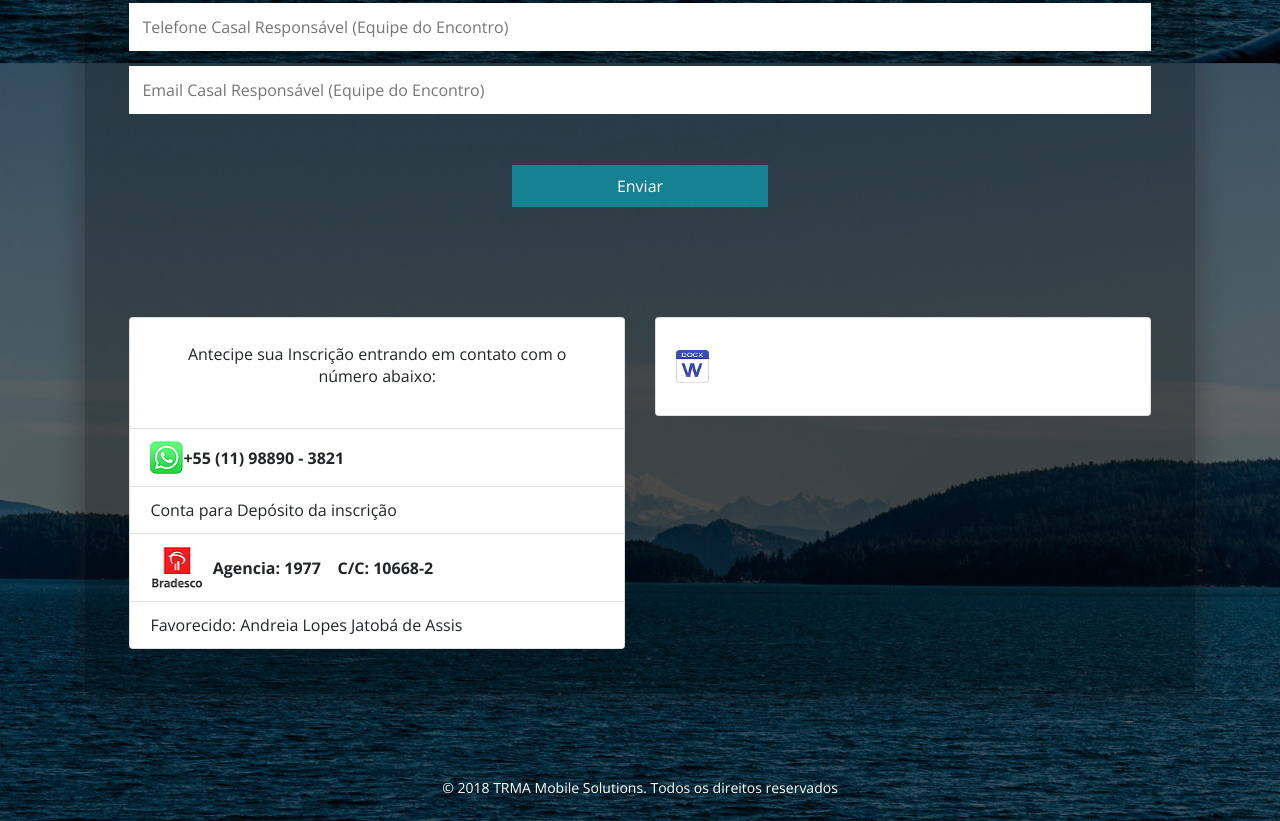
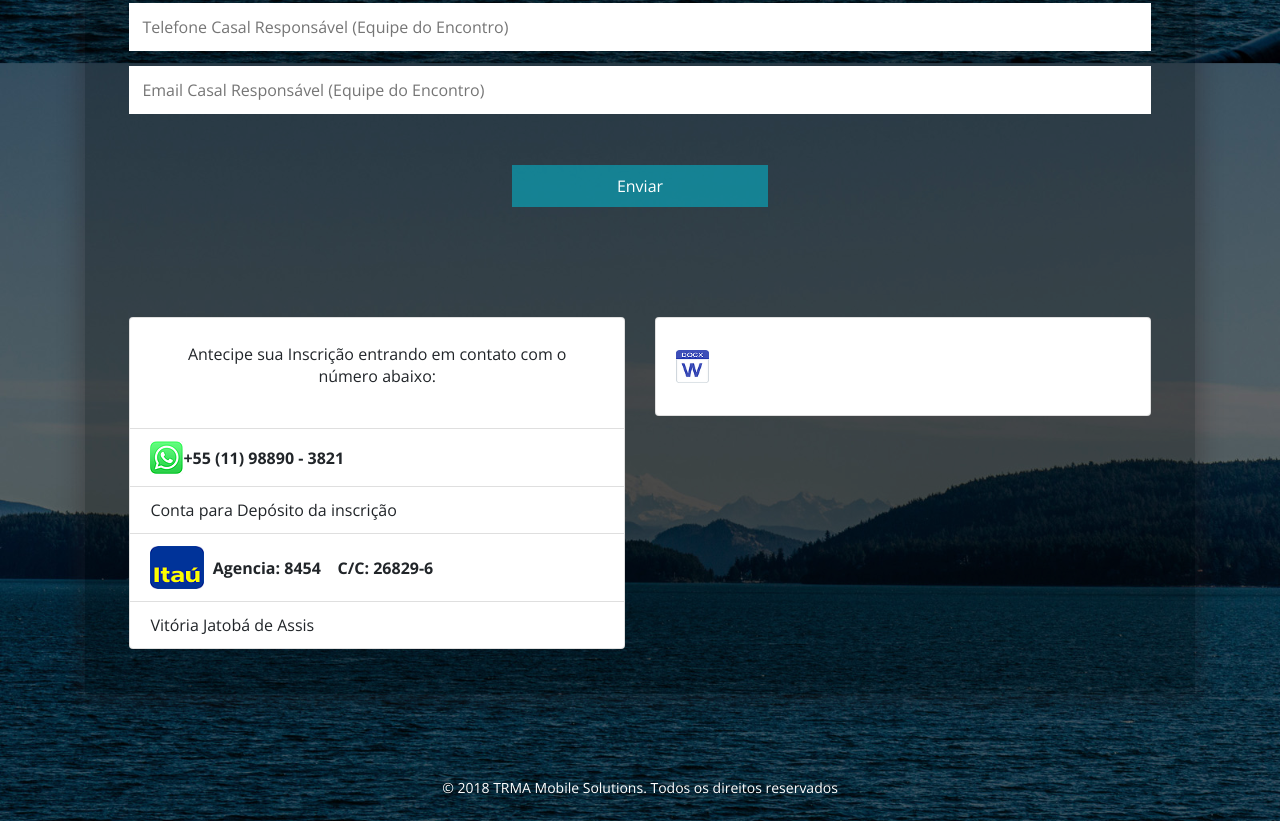
Before and after one commit to tairoroberto/pibaruja-firebase-cloud-functions, a plain HTML site: page public/index.html in a window 1280 px wide. Shown: the part 1644-2465 px from the top of the page. Drawn offline with nearby package versions, Linux system fonts and the light colour scheme; some packages are replaced by stand-ins of ours; no server answers.

Commit message:
mudando conta de bradesco pra itau

```diff
--- a/public/index.html
+++ b/public/index.html
@@ -507,12 +507,12 @@
                             Conta para Depósito da inscrição
                         </li>
                         <li class="list-group-item d-flex  align-items-center">
-                            <img alt="" data-type="image" src="assets/images/bradesco.png"
+                            <img alt="" data-type="image" src="assets/images/itau.png"
                                  style="width: 54px; height: 43px; object-fit: fill;">
-                            <strong style="float:left;">&nbsp;&nbsp;Agencia: 1977</strong><br>
-                            <strong style="float:left;">&nbsp;&nbsp;&nbsp;&nbsp;C/C: 10668-2</strong>
+                            <strong style="float:left;">&nbsp;&nbsp;Agencia: 8454</strong><br>
+                            <strong style="float:left;">&nbsp;&nbsp;&nbsp;&nbsp;C/C: 26829-6</strong>
                         <li class="list-group-item d-flex  align-items-center">
-                            Favorecido: Andreia Lopes Jatobá de Assis
+                            Vitória Jatobá de Assis
                         </li>
                     </ul>
                 </div>
```
Also changed, not shown: functions/package.json (+5 -2 lines), public/assets/images/itau.png (added), 2 other files.
